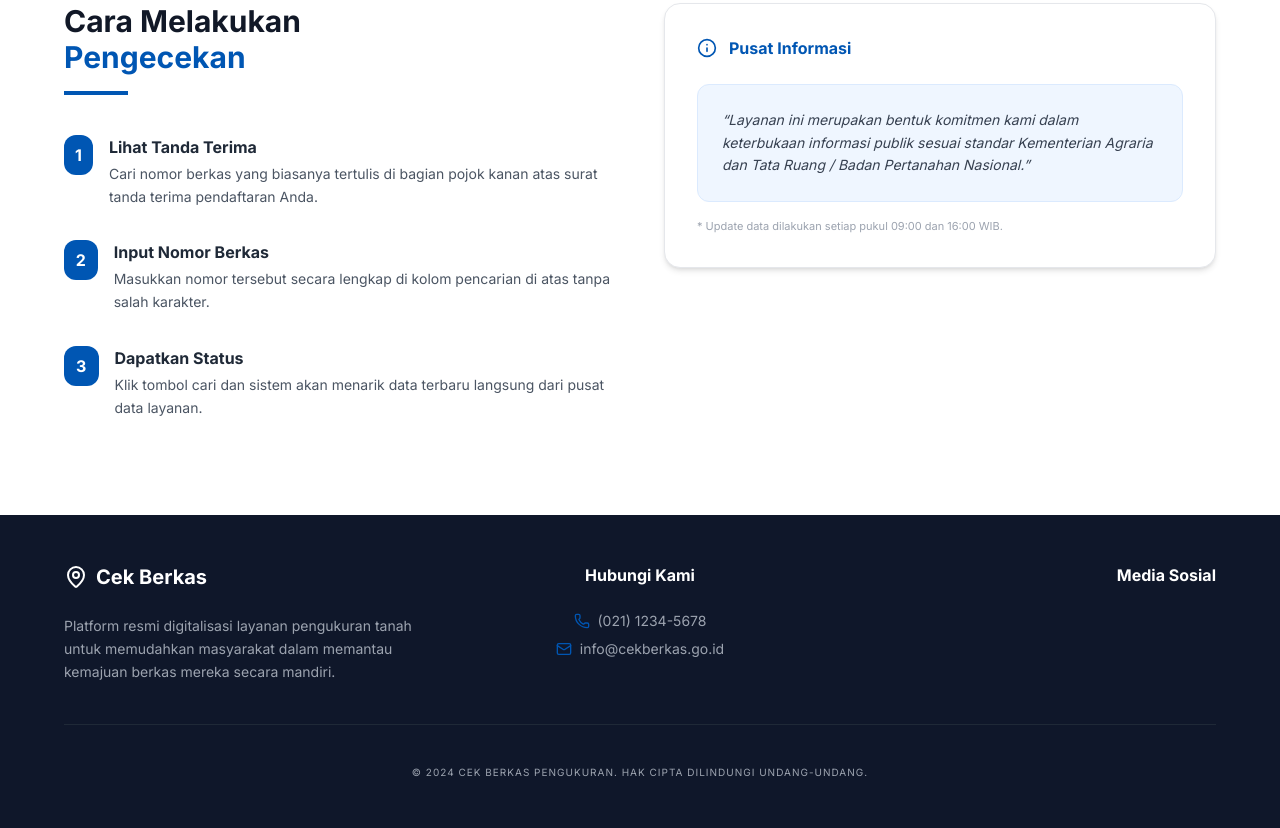
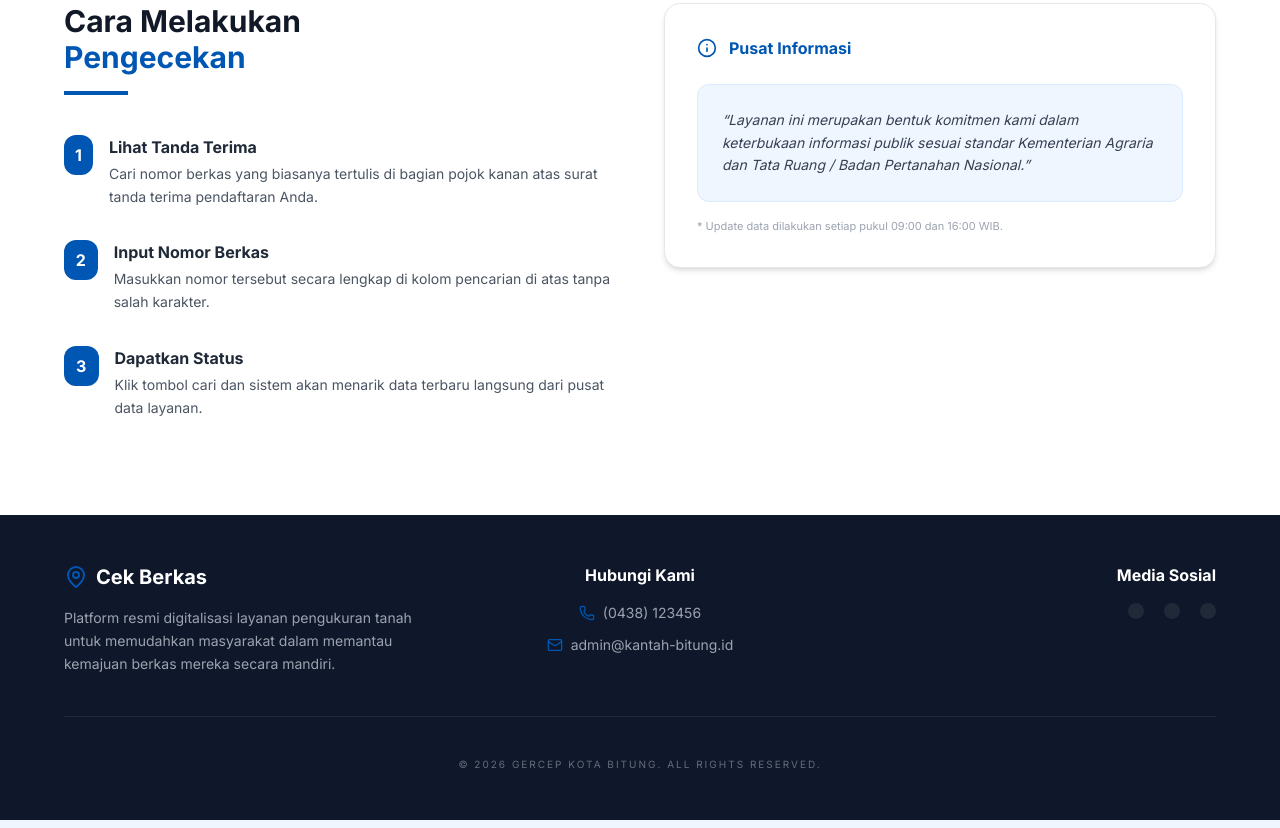
Before and after one commit to ammarobiatus/Cek_Berkas-BPN, a plain HTML site: page index.html in a window 1280 px wide. Shown: the part 1076-1904 px from the top of the page. Drawn offline with nearby package versions, Linux system fonts and the light colour scheme.

Commit message:
Refactor footer layout and update contact details
Updated footer section with new layout and contact information.

```diff
--- a/index.html
+++ b/index.html
@@ -251,34 +251,52 @@
 
 <footer id="bantuan" class="bg-[#0f172a] text-gray-400 py-12 px-6">
     <div class="container mx-auto max-w-6xl">
-            <div class="grid md:grid-cols-3 gap-12 mb-10 border-b border-gray-800 pb-10">
-                <div class="text-left">
-                    <div class="flex items-center space-x-2 mb-6 text-white font-bold text-xl">
-                        <i data-lucide="map-pin" class="w-6 h-6"></i>
+        <div class="grid grid-cols-1 md:grid-cols-3 gap-10 md:gap-12 mb-10 border-b border-gray-800 pb-10">
+
+            <div class="flex flex-col items-center md:items-start text-center md:text-left">
+                <div class="flex items-center space-x-2 mb-4 text-white font-bold text-xl">
+                    <i data-lucide="map-pin" class="w-6 h-6 text-primary-blue"></i>
                     <span>Cek Berkas</span>
                 </div>
-                    <p class="text-sm leading-relaxed">Platform resmi digitalisasi layanan pengukuran tanah untuk memudahkan masyarakat dalam memantau kemajuan berkas mereka secara mandiri.</p>
-                </div>
-                <div class="text-center">
-                    <h4 class="text-white font-bold mb-6">Hubungi Kami</h4>
-                    <p class="text-sm mb-2 flex justify-center items-center gap-2">
-                        <i data-lucide="phone" class="w-4 h-4 text-primary-blue"></i> (021) 1234-5678
-                    </p>
-                    <p class="text-sm flex justify-center items-center gap-2">
-                        <i data-lucide="mail" class="w-4 h-4 text-primary-blue"></i> info@cekberkas.go.id
+                <p class="text-sm leading-relaxed max-w-sm">
+                    Platform resmi digitalisasi layanan pengukuran tanah untuk memudahkan masyarakat dalam memantau kemajuan berkas mereka secara mandiri.
                 </p>
             </div>
-                <div class="text-right">
-                    <h4 class="text-white font-bold mb-6">Media Sosial</h4>
-                    <div class="flex justify-end space-x-4">
-                        <i data-lucide="facebook" class="hover:text-white cursor-pointer"></i>
-                        <i data-lucide="twitter" class="hover:text-white cursor-pointer"></i>
-                        <i data-lucide="instagram" class="hover:text-white cursor-pointer"></i>
+
+            <div class="flex flex-col items-center text-center">
+                <h4 class="text-white font-bold mb-4">Hubungi Kami</h4>
+                <div class="space-y-3">
+                    <a href="tel:02112345678" class="text-sm flex items-center justify-center gap-2 hover:text-white transition">
+                        <i data-lucide="phone" class="w-4 h-4 text-primary-blue"></i>
+                        (0438) 123456
+                    </a>
+                    <a href="mailto:info@bitung.go.id" class="text-sm flex items-center justify-center gap-2 hover:text-white transition">
+                        <i data-lucide="mail" class="w-4 h-4 text-primary-blue"></i>
+                        admin@kantah-bitung.id
+                    </a>
+                </div>
+            </div>
+
+            <div class="flex flex-col items-center md:items-end text-center md:text-right">
+                <h4 class="text-white font-bold mb-4">Media Sosial</h4>
+                <div class="flex space-x-5">
+                    <a href="#" class="bg-gray-800 p-2 rounded-full hover:bg-primary-blue hover:text-white transition">
+                        <i data-lucide="facebook" class="w-5 h-5"></i>
+                    </a>
+                    <a href="#" class="bg-gray-800 p-2 rounded-full hover:bg-primary-blue hover:text-white transition">
+                        <i data-lucide="twitter" class="w-5 h-5"></i>
+                    </a>
+                    <a href="#" class="bg-gray-800 p-2 rounded-full hover:bg-primary-blue hover:text-white transition">
+                        <i data-lucide="instagram" class="w-5 h-5"></i>
+                    </a>
                 </div>
             </div>
         </div>
-            <div class="text-center text-[10px] uppercase tracking-widest">
-                &copy; 2024 Cek Berkas Pengukuran. Hak Cipta Dilindungi Undang-Undang.
+
+        <div class="text-center">
+            <p class="text-[10px] uppercase tracking-[0.2em] opacity-60">
+                &copy; 2026 Gercep Kota Bitung. All Rights Reserved.
+            </p>
         </div>
     </div>
 </footer>
```
Lines whose indentation alone changed are shown as unchanged.
